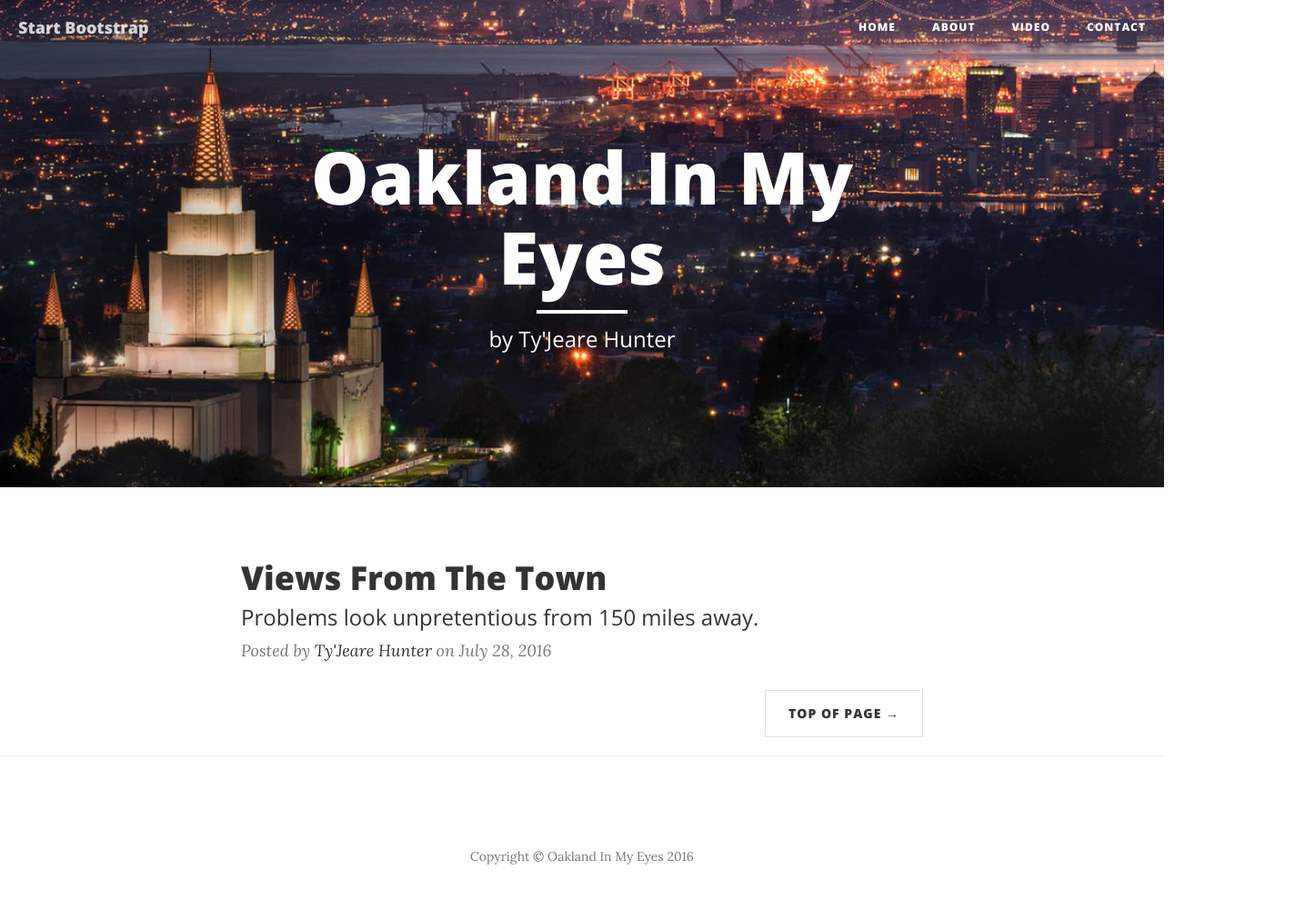
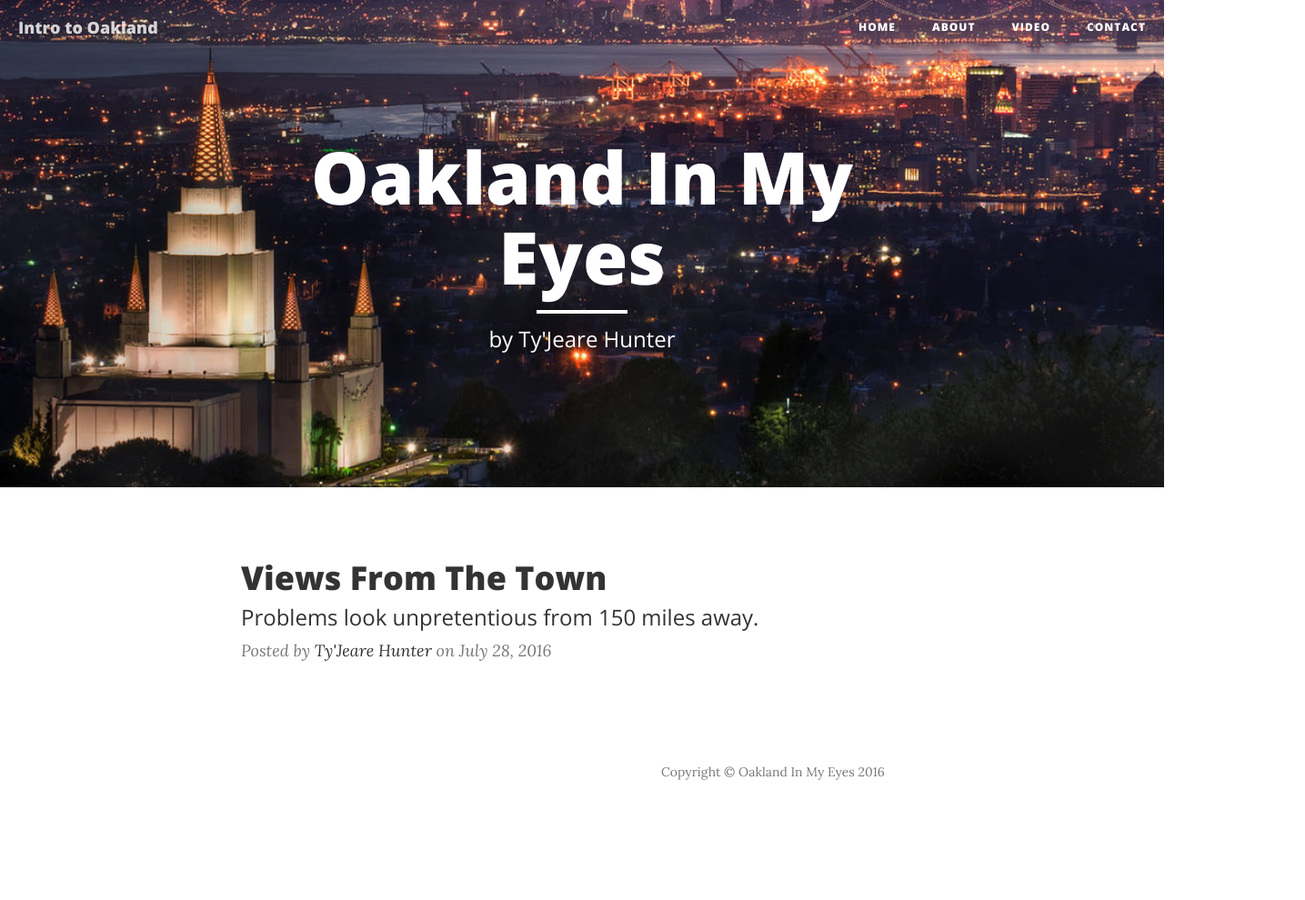
Before and after one commit to 1thaii/1thaii.github.io, a website: page index.html in a window 1280 px wide. Shown: the whole page at 91% size, 1435 px wide, since content can reach past the window. After the commit the page ends 925 px from the top, so only its background shows below. Drawn offline with nearby package versions, Linux system fonts and the light colour scheme.

Commit message:
added video and changed start boot.. -> intro to ...

```diff
--- a/index.html
+++ b/index.html
@@ -42,7 +42,7 @@
                     <span class="sr-only">Toggle navigation</span>
                     Menu <i class="fa fa-bars"></i>
                 </button>
-                <a class="navbar-brand" href="index.html">Start Bootstrap</a>
+                <a class="navbar-brand" href="index.html">Intro to Oakland</a>
             </div>
 
             <!-- Collect the nav links, forms, and other content for toggling -->
@@ -100,17 +100,6 @@
                     <p class="post-meta">Posted by <a href="#">Ty'Jeare Hunter</a> on July 28, 2016</p>
                 </div>
 
-                <!-- Pager -->
-                <ul class="pager">
-                    <li class="next">
-                        <a href="#">Top of Page &rarr;</a>
-                    </li>
-                </ul>
-            </div>
-        </div>
-    </div>
-
-    <hr>
 
     <!-- Footer -->
     <footer>
```
Also changed, not shown: post.html (+2 -2 lines).
